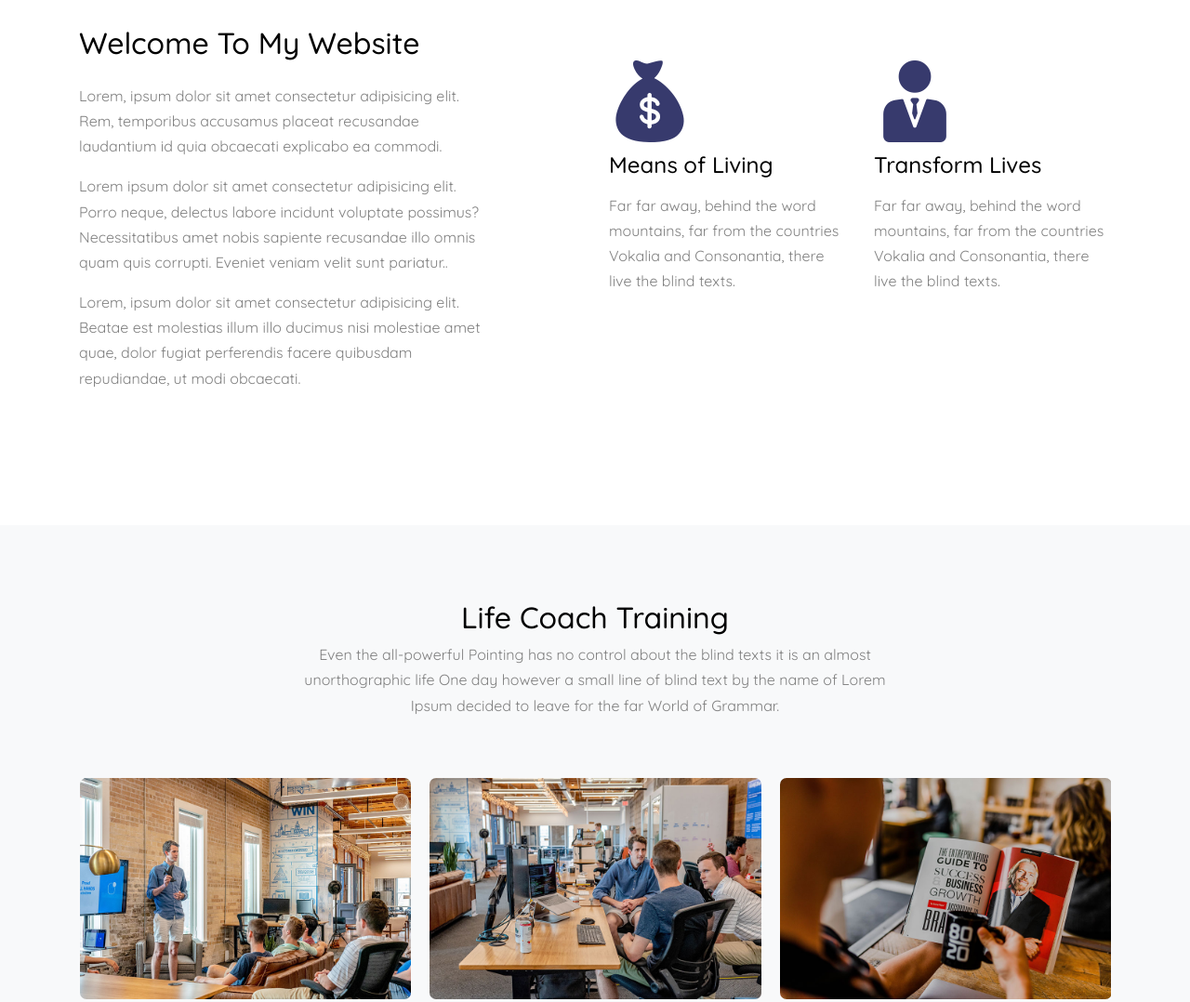
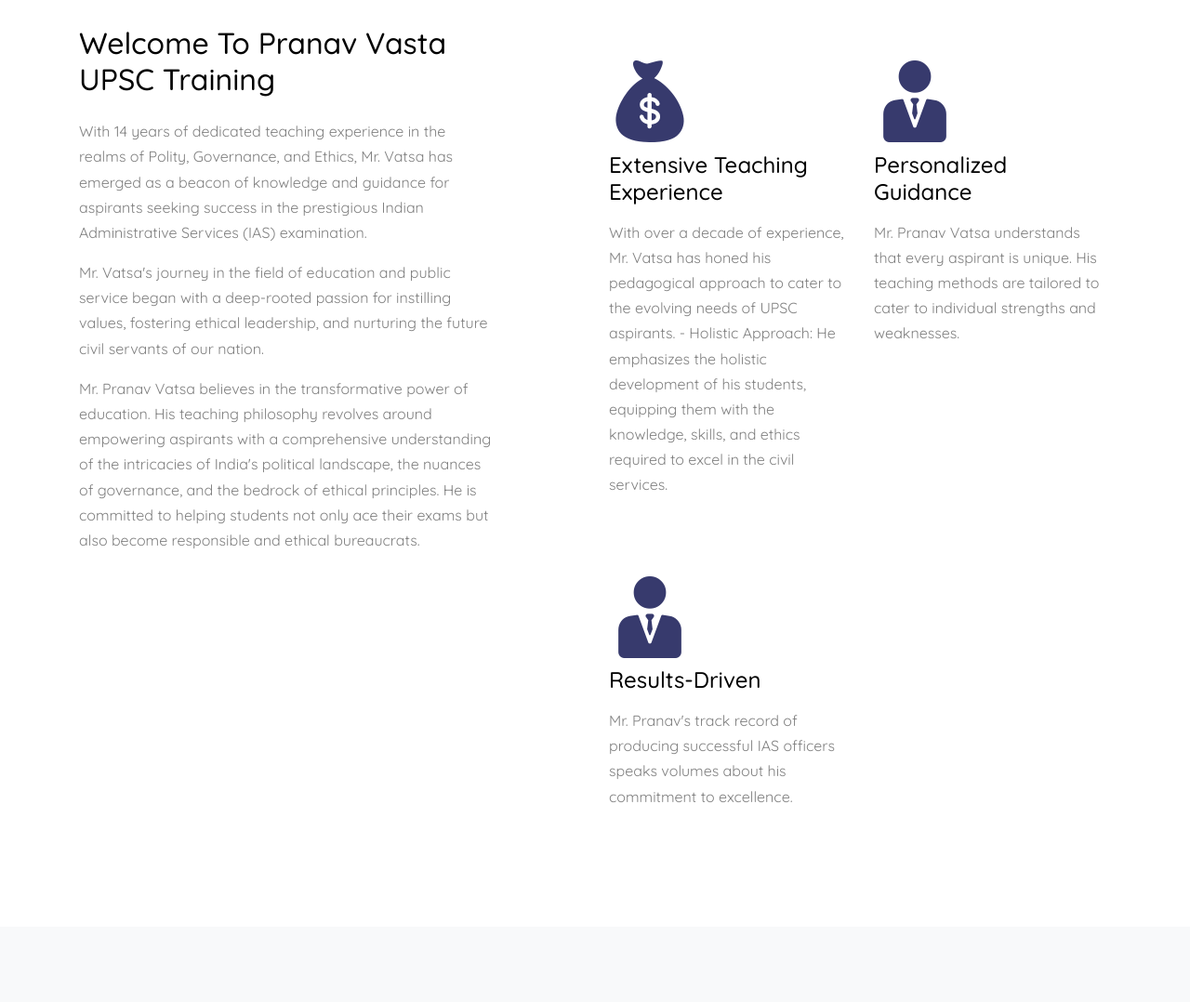
Before and after one commit to GaelKBertrand/PranavVasta.com, a plain HTML site: page index.html in a window 1280 px wide. Shown: the part 1240-2318 px from the top of the page at 93% size. Drawn offline with Linux system fonts and the light colour scheme; files whose address does not match are found by name.

Commit message:
Initial features

```diff
--- a/index.html
+++ b/index.html
@@ -46,7 +46,7 @@
         <div class="row align-items-center">
 
           <div class="col-6 col-xl-2">
-            <h1 class="mb-0 site-logo"><a href="index.html" class="h2 mb-0">UPSC Civil Services Coaching<span class="text-primary">.</span> </a></h1>
+            <h1 class="mb-0 site-logo"><a href="index.html" class="h2 mb-0">PRANAV VASTA<span class="text-primary">.</span> </a></h1>
           </div>
 
           <div class="col-12 col-md-10 d-none d-xl-block">
@@ -81,7 +81,7 @@
             <div class="row">
               <div class="col-lg-11">
 
-                <h1>Your Trusted Guide in Policy, Governance, and Ethics for UPSC Civil Services<span class="typed-words"></span></h1>
+                <h1>A Trusted Guide in Policy, Governance, and Ethics for UPSC Civil Services<span class="typed-words"></span></h1>
                 <p>Welcome to the world of excellence in UPSC Civil Services preparation with Mr. Pranav Vatsa!</p>
                 <p><a href="#contact-section" class="btn btn-warning px-5 py-3 text-white smoothscroll">Contact Me</a></p>
               </div>
@@ -112,27 +112,32 @@
         <div class="row">
 
           <div class="col-md-5 mr-auto mb-5">
-            <h2 class="text-black mb-4">Welcome To My Website</h2>
-            <p>Lorem, ipsum dolor sit amet consectetur adipisicing elit. Rem, temporibus accusamus placeat recusandae laudantium id quia obcaecati explicabo ea commodi.</p>
-            <p>Lorem ipsum dolor sit amet consectetur adipisicing elit. Porro neque, delectus labore incidunt voluptate possimus? Necessitatibus amet nobis sapiente recusandae illo omnis quam quis corrupti. Eveniet veniam velit sunt pariatur..</p>
-            <p>Lorem, ipsum dolor sit amet consectetur adipisicing elit. Beatae est molestias illum illo ducimus nisi molestiae amet quae, dolor fugiat perferendis facere quibusdam repudiandae, ut modi obcaecati.</p>
+            <h2 class="text-black mb-4">Welcome To Pranav Vasta UPSC Training</h2>
+            <p>With 14 years of dedicated teaching experience in the realms of Polity, Governance, and Ethics, Mr. Vatsa has emerged as a beacon of knowledge and guidance for aspirants seeking success in the prestigious Indian Administrative Services (IAS) examination.</p>
+            <p>Mr. Vatsa's journey in the field of education and public service began with a deep-rooted passion for instilling values, fostering ethical leadership, and nurturing the future civil servants of our nation.</p>
+            <p>Mr. Pranav Vatsa believes in the transformative power of education. His teaching philosophy revolves around empowering aspirants with a comprehensive understanding of the intricacies of India's political landscape, the nuances of governance, and the bedrock of ethical principles. He is committed to helping students not only ace their exams but also become responsible and ethical bureaucrats. </p>
           </div>
           <div class="col-md-6 ml-auto">
             <div class="row">
               <div class="col-md-6">
                 <div class="service px-0">
                   <div class="icon"><span class="flaticon-money-bag-with-dollar-symbol display-2 text-primary"></span></div>
-                  <h4 class="text-black mb-3">Means of Living</h4>
-                  <p>Far far away, behind the word mountains, far from the countries Vokalia and Consonantia, there live the blind
-                    texts.</p>
+                  <h4 class="text-black mb-3">Extensive Teaching Experience</h4>
+                  <p>With over a decade of experience, Mr. Vatsa has honed his pedagogical approach to cater to the evolving needs of UPSC aspirants. - Holistic Approach: He emphasizes the holistic development of his students, equipping them with the knowledge, skills, and ethics required to excel in the civil services.</p>
                 </div>
               </div>
               <div class="col-md-6">
                 <div class="service px-0">
                   <div class="icon"><span class="flaticon-manager display-2 text-primary"></span></div>
-                  <h4 class="text-black mb-3">Transform Lives</h4>
-                  <p>Far far away, behind the word mountains, far from the countries Vokalia and Consonantia, there live the blind
-                    texts.</p>
+                  <h4 class="text-black mb-3">Personalized Guidance</h4>
+                  <p>Mr. Pranav Vatsa understands that every aspirant is unique. His teaching methods are tailored to cater to individual strengths and weaknesses.</p>
+                </div>
+              </div>
+              <div class="col-md-6">
+                <div class="service px-0">
+                  <div class="icon"><span class="flaticon-manager display-2 text-primary"></span></div>
+                  <h4 class="text-black mb-3">Results-Driven</h4>
+                  <p>Mr. Pranav's track record of producing successful IAS officers speaks volumes about his commitment to excellence.</p>
                 </div>
               </div>
             </div>
@@ -148,22 +153,22 @@
       <div class="container">
         <div class="row mb-5 justify-content-center">
           <div class="col-md-7 text-center">
-            <h2 class="text-black">Life Coach Training</h2>
-            <p>Even the all-powerful Pointing has no control about the blind texts it is an almost unorthographic life One day however a small line of blind text by the name of Lorem Ipsum decided to leave for the far World of Grammar.</p>
+            <h2 class="text-black">Explore Mr. Pranav Vatsa's World</h2>
+            <p> At Mr. Vatsa's online platform, you will find a treasure trove of resources, including video lectures, study materials, and mock tests designed to provide you with a competitive edge in your UPSC preparation journey.</p>
           </div>
         </div>
 
         <div class="nonloop-block-13 owl-style owl-carousel">
           <div class="training">
             <figure class="mb-4"><img src="images/coach_1_sm.jpg" alt="Image" class="img-fluid"></figure>
-            <h3 class="text-black mb-3">Life Coach Training</h3>
-            <p>Lorem ipsum, dolor sit amet consectetur adipisicing elit. Est maxime adipisci incidunt voluptatum pariatur. Officia eaque ipsum ducimus.</p>
+            <h3 class="text-black mb-3">Join the ranks of successful students</h3>
+            <p> Unlock your potential with the guidance of a seasoned mentor who not only teaches but inspires. </p>
           </div>
 
           <div class="training">
             <figure class="mb-4"><img src="images/coach_2_sm.jpg" alt="Image" class="img-fluid"></figure>
-            <h3 class="text-black mb-3">Release Your Potential</h3>
-            <p>Lorem ipsum, dolor sit amet consectetur adipisicing elit. Est maxime adipisci incidunt voluptatum pariatur. Officia eaque ipsum ducimus.</p>
+            <h3 class="text-black mb-3">Embark on your quest to serve the nation with integrity, wisdom, and dedication</h3>
+            <p>Get ready to embark on a transformative educational journey with Mr. Pranav Vatsa. Your dreams of becoming an IAS officer are within reach.</p>
           </div>
 
           <div class="training">
@@ -505,20 +510,21 @@
 
           </div>
         </div>
-
+<!--
         <div class="row pt-5 mt-5 text-left">
           <div class="col-md-12">
             <div class="border-top pt-5">
-              <!-- Link back to Colorlib can't be removed. Template is licensed under CC BY 3.0. -->
+              Link back to Colorlib can't be removed. Template is licensed under CC BY 3.0.
               <p>Copyright &copy;
                 <script>document.write(new Date().getFullYear());</script> All rights reserved | This template is made with <i
                   class="icon-heart-o" aria-hidden="true"></i> by <a href="https://colorlib.com" target="_blank">Colorlib</a></p>
-              <!-- Link back to Colorlib can't be removed. Template is licensed under CC BY 3.0. -->
+               Link back to Colorlib can't be removed. Template is licensed under CC BY 3.0.
 
             </div>
           </div>
 
         </div>
+ -->
 
       </div>
     </footer>
```
